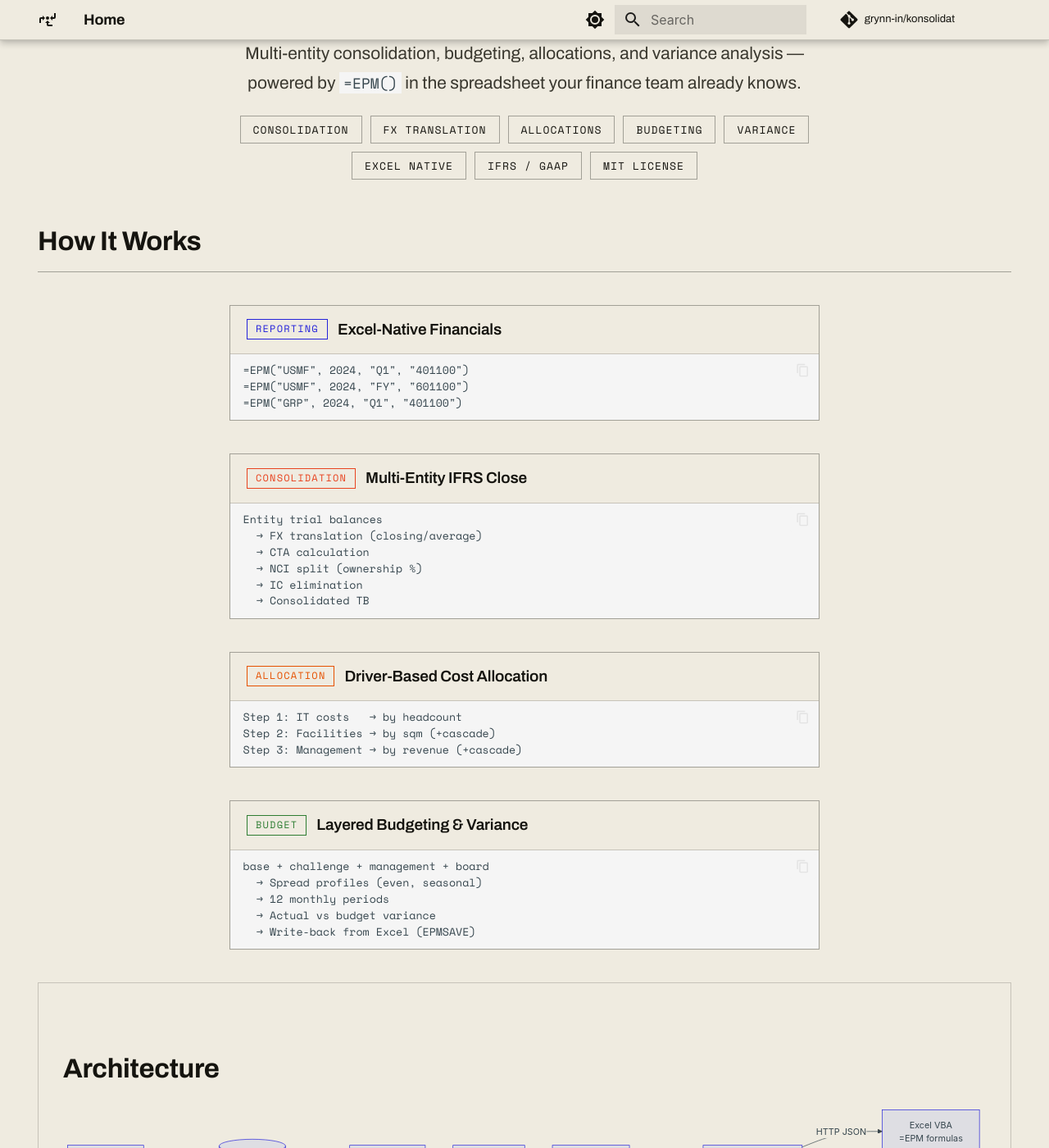
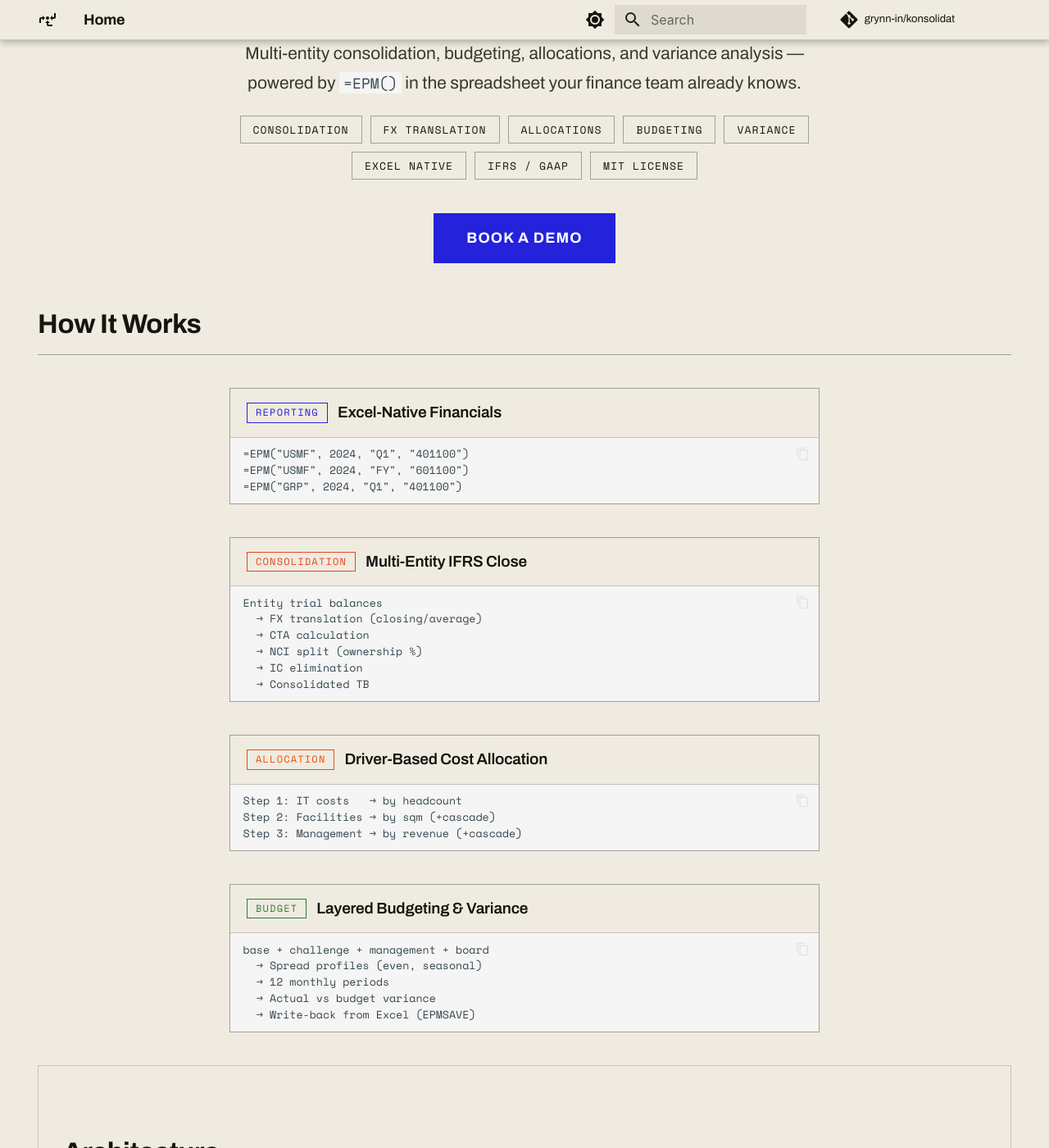
Before and after one commit to grynn-in/konsolidat, an MkDocs documentation site: the page built from docs/index.md, in a window 1280 px wide and 1400 px high, scrolled down 662 px. Shown: the whole window at 82% size. Built offline with MkDocs 1.6.1 and Material for MkDocs 9.7.7, drawn with Linux system fonts in a browser that asks for light colours; comment, search, counter and statistics services are not loaded; some of the changed text lies outside the part shown.

Commit message:
add Book a Demo CTAs throughout landing page
4 Calendly CTAs: hero, after comparison, after security, bottom.
Swiss-style button with accent color and hover shadow.

Co-Authored-By: Claude Opus 4.6 <noreply@anthropic.com>

```diff
--- a/docs/index.md
+++ b/docs/index.md
@@ -47,6 +47,8 @@ Multi-entity consolidation, budgeting, allocations, and variance analysis — po
   <span class="ic-pill">IFRS / GAAP</span>
   <span class="ic-pill">MIT License</span>
 </div>
+
+<a class="ic-cta" href="https://calendly.com/vinayak-nayak/30min" target="_blank">Book a Demo</a>
 
 </div>
 
@@ -163,6 +165,10 @@ graph LR
   <a href="evaluation/cost-comparison-vs-commercial/" style="font-size: 0.85rem;">Full comparison with pricing sources and gap analysis →</a>
 </p>
 
+<p style="text-align: center; margin-top: 1.5rem;">
+  <a class="ic-cta" href="https://calendly.com/vinayak-nayak/30min" target="_blank">See How You Save 90% — Book a Call</a>
+</p>
+
 ## Security
 
 <div class="ic-scenarios" markdown>
@@ -230,6 +236,10 @@ Encryption at rest + in transit
 
 </div>
 
+<p style="text-align: center; margin-top: 1.5rem;">
+  <a class="ic-cta" href="https://calendly.com/vinayak-nayak/30min" target="_blank">Book a 30-Min Demo</a>
+</p>
+
 ## Explore the Docs
 
 <div class="ic-nav-grid">
@@ -295,3 +305,9 @@ Encryption at rest + in transit
 </a>
 
 </div>
+
+<div style="text-align: center; padding: 3rem 1rem; border-top: 1.5px solid var(--ic-border-strong); margin-top: 2.5rem;">
+  <p style="font-family: 'Archivo', sans-serif; font-size: 1.3rem; font-weight: 700; margin-bottom: 0.5rem;">Ready to cut your CPM costs by 90%?</p>
+  <p style="color: var(--ic-soft); margin-bottom: 1.5rem;">30-minute call. No slides. We'll show you the live stack.</p>
+  <a class="ic-cta ic-cta--lg" href="https://calendly.com/vinayak-nayak/30min" target="_blank">Book Your Demo Now</a>
+</div>
--- a/docs/stylesheets/extra.css
+++ b/docs/stylesheets/extra.css
@@ -392,6 +392,36 @@ code,
   line-height: 1.4;
 }
 
+/* ---------- CTA Button ---------- */
+
+.ic-cta {
+  font-family: 'Archivo', sans-serif;
+  font-weight: 700;
+  font-size: 0.9rem;
+  text-transform: uppercase;
+  letter-spacing: 0.06em;
+  display: inline-block;
+  padding: 0.75rem 2rem;
+  background: var(--ic-accent);
+  color: #fff !important;
+  text-decoration: none !important;
+  border: none;
+  transition: transform 0.15s ease, box-shadow 0.15s ease;
+  margin-top: 1rem;
+}
+
+.ic-cta:hover {
+  transform: translate(-2px, -2px);
+  box-shadow: 4px 4px 0 var(--ic-ink);
+  color: #fff !important;
+  text-decoration: none !important;
+}
+
+.ic-cta--lg {
+  font-size: 1.05rem;
+  padding: 1rem 2.5rem;
+}
+
 /* ---------- Hide TOC on index page ---------- */
 
 .md-typeset [hidden] {
```
